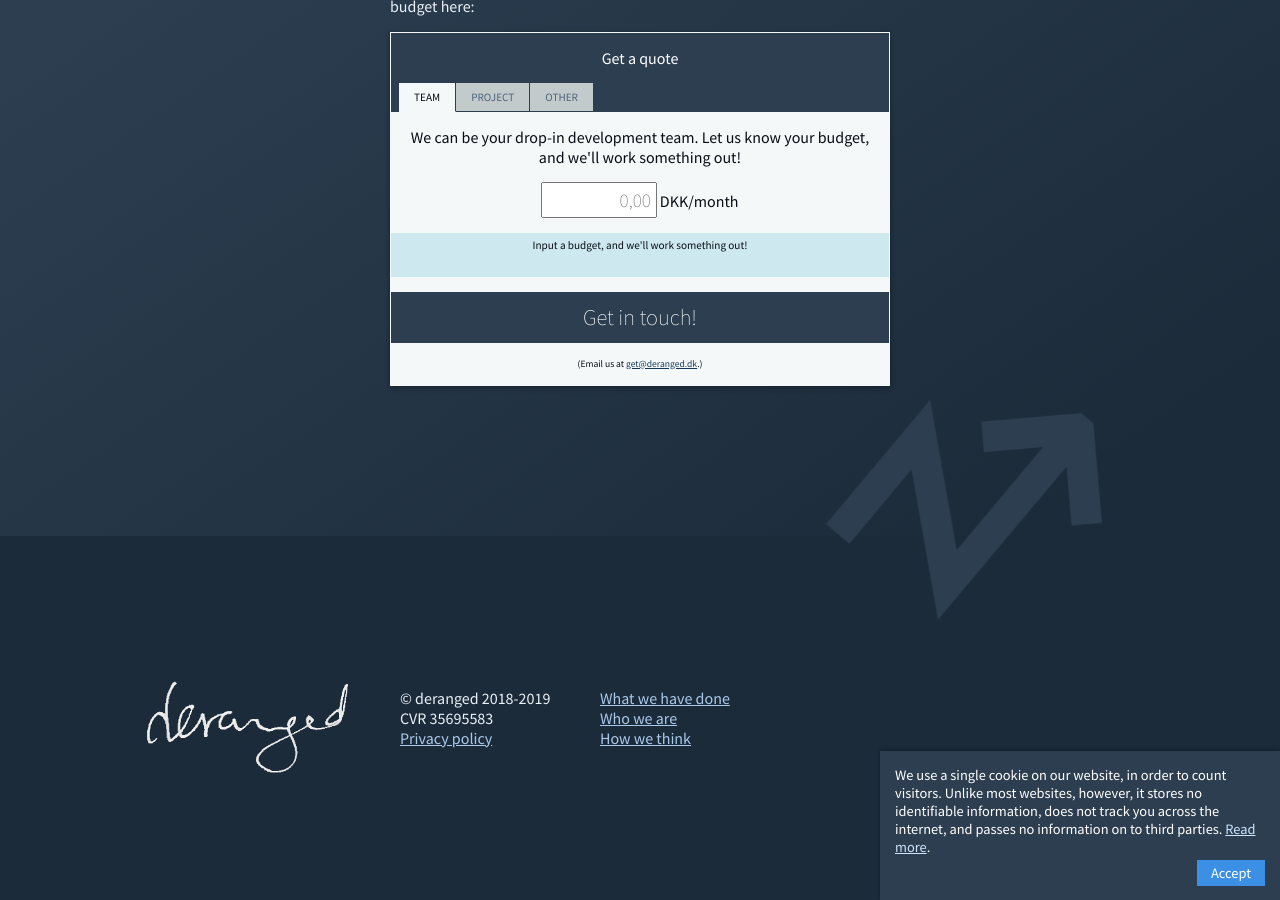
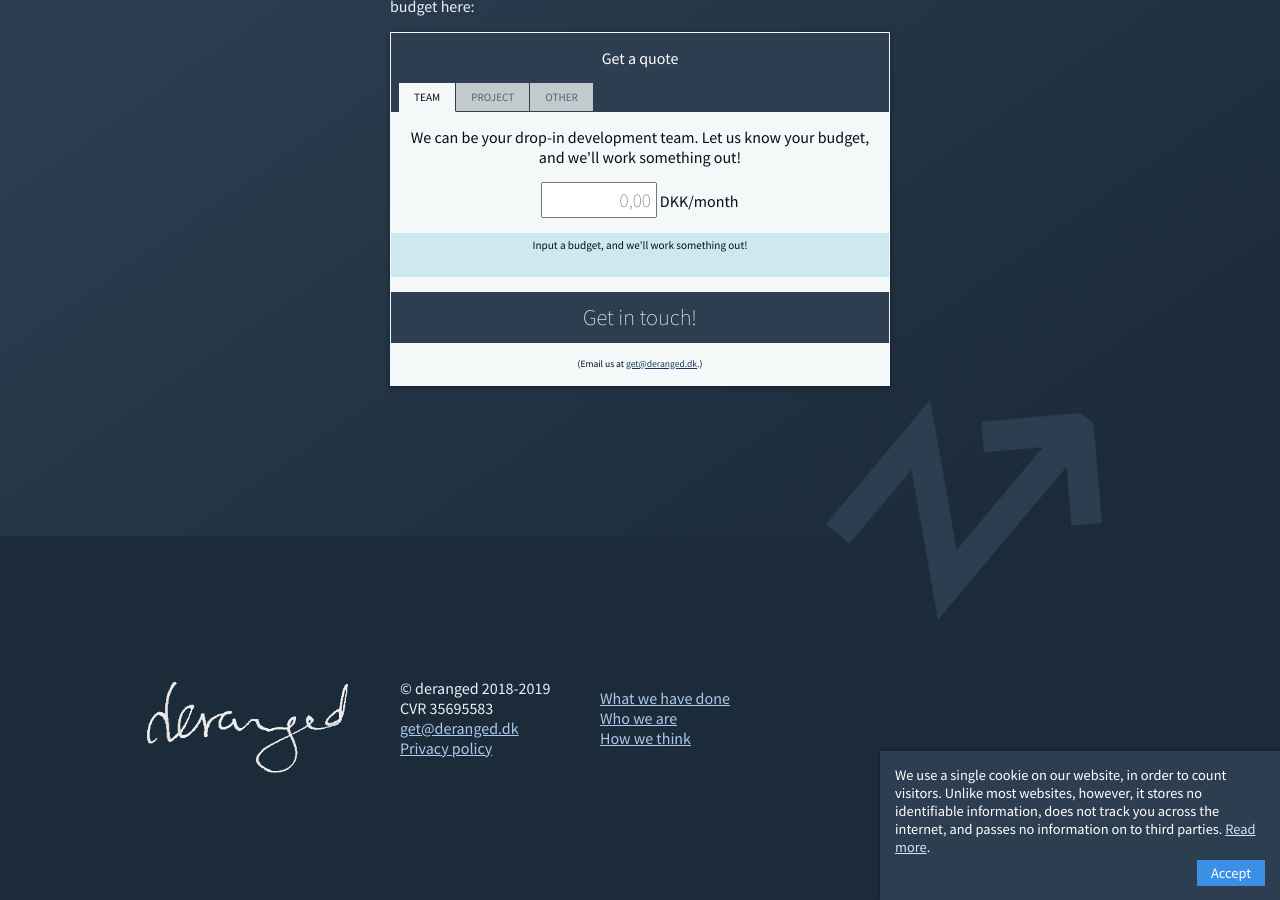
Before and after one commit to derangeddk/deranged.dk, a Jekyll site: the page built from index.html, in a window 1280 px wide and 900 px high, scrolled down 3744 px. Built offline with Jekyll 4.4.1, drawn with Linux system fonts in a browser that asks for light colours.

Commit message:
Add email in footer

```diff
--- a/_layouts/default.html
+++ b/_layouts/default.html
@@ -17,6 +17,7 @@
 			<div class="footer-info">
 				<span>&copy; deranged 2018-<span id="footer-current-year">2019</span></span>
 				<span>CVR 35695583</span>
+				<span><a href="mailto:get@deranged.dk">get@deranged.dk</a></span>
 				<span><a href="/privacy/">Privacy policy</a></span>
 			</div>
 			<div class="footer-info">
```
